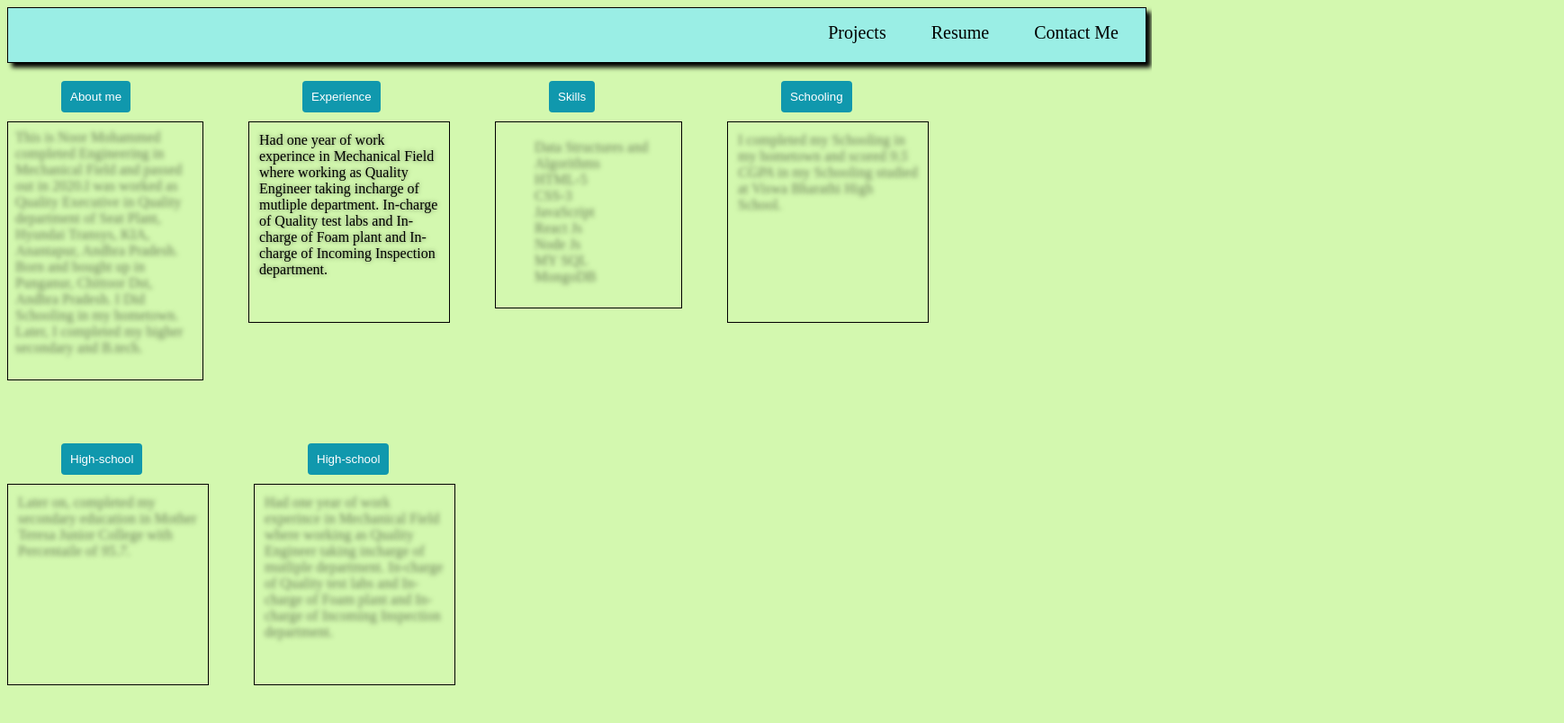
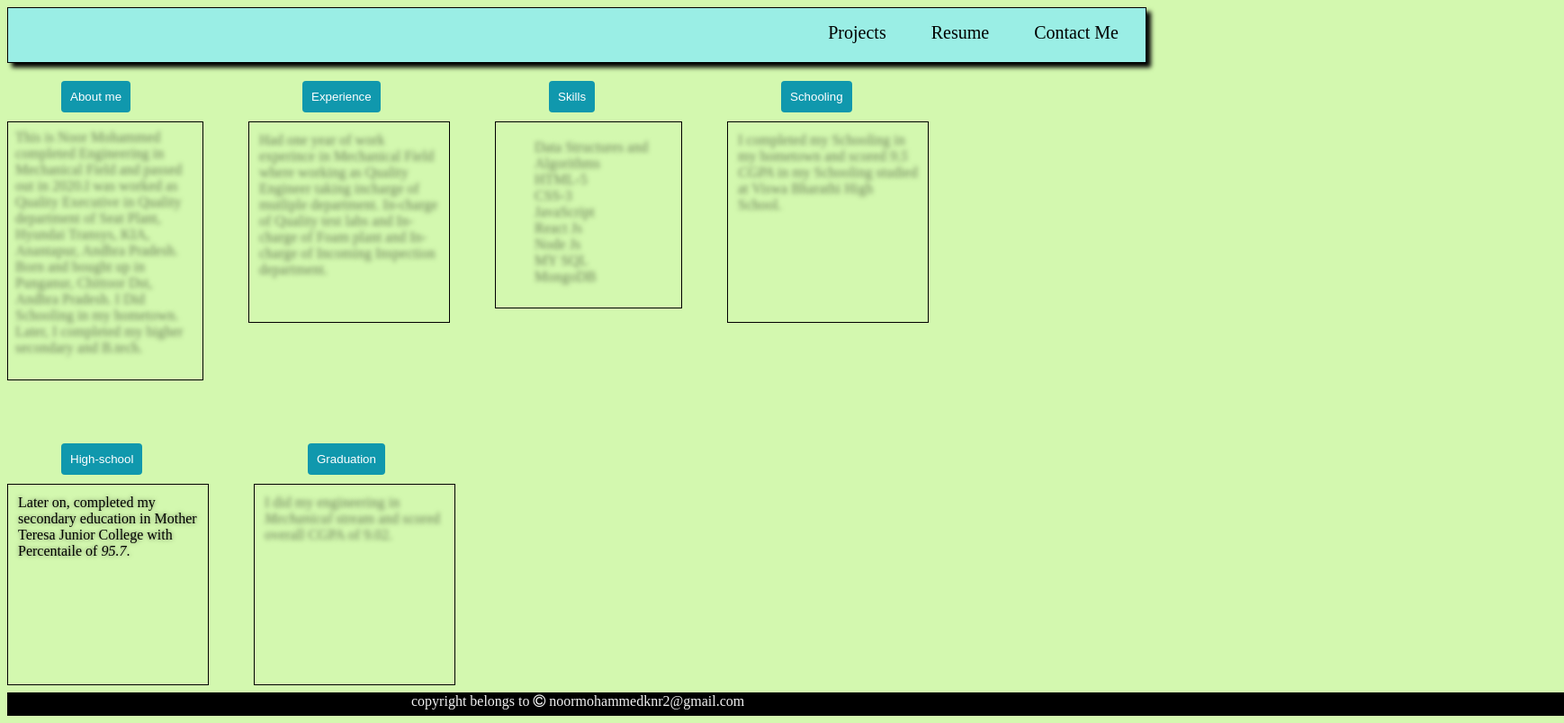
Before and after one commit to NOORMOHAMMED789/Noor-Protofolio, a plain HTML site: page assests/Home/Homepage.html in a window 1280 px wide. Both pictures are taken after a click on the button "High-school". Shown: the whole page at 90% size, 1738 px wide, since content can reach past the window. Drawn offline with Linux system fonts and the light colour scheme.

Commit message:
updated the footer

```diff
--- a/assests/Home/Homepage.html
+++ b/assests/Home/Homepage.html
@@ -86,28 +86,31 @@
         </section>
       </aside>
       <aside class="utility-box">
-        <button class="aboutme-btn" onclick="ExperienceChange()">
+        <button class="aboutme-btn" onclick="highSchoolChange()">
           High-school
         </button>
-        <section class="experience">
+        <section class="high-school">
           Later on, completed my secondary education in Mother Teresa Junior
           College with Percentaile of <cite>95.7</cite>.
         </section>
       </aside>
       <aside class="utility-box">
-        <button class="aboutme-btn" onclick="ExperienceChange()">
-          High-school
+        <button class="aboutme-btn" onclick="graduationChange()">
+          Graduation
         </button>
-        <section class="experience">
-          Had one year of work experince in Mechanical Field where working as
-          Quality Engineer taking incharge of mutliple department. In-charge of
-          Quality test labs and In-charge of Foam plant and In-charge of
-          Incoming Inspection department.
+        <section class="graduation">
+          I did my engineering in <cite>Mechanical</cite> stream and scored
+          overall CGPA of 9.02.
         </section>
       </aside>
     </section>
 
-    <footer class="footer"></footer>
+    <footer class="footer">
+      copyright belongs to
+      <i class="fa fa-copyright" aria-hidden="true"></i>
+        noormohammedknr2@gmail.com</i
+      >
+    </footer>
     <script src="../scripts/script.js"></script>
   </body>
 </html>
--- a/assests/scripts/script.js
+++ b/assests/scripts/script.js
@@ -3,6 +3,8 @@ const aboutmeEl = document.querySelector(".about-me");
 const skillsEl = document.querySelector(".skills");
 const experienceEl = document.querySelector(".experience");
 const schoolEl = document.querySelector(".schooling");
+const highSchoolEl = document.querySelector(".high-school");
+const graduationEl = document.querySelector(".graduation");
 
 const aboutMeChange = () => {
   aboutmeEl.classList.toggle("toggle");
@@ -19,3 +21,11 @@ const ExperienceChange = () => {
 const schoolChange = () => {
   schoolEl.classList.toggle("toggle");
 };
+
+const highSchoolChange = () => {
+  highSchoolEl.classList.toggle("toggle");
+};
+
+const graduationChange = () => {
+  graduationEl.classList.toggle("toggle");
+};
--- a/assests/styles/Homepage.css
+++ b/assests/styles/Homepage.css
@@ -90,8 +90,35 @@ body {
   text-shadow: 0 0 5px rgba(0, 0, 0, 0.5);
   color: transparent;
 }
+
+.high-school {
+  padding: 11px;
+  width: 200px;
+  height: 200px;
+  border: 1px solid black;
+  text-shadow: 0 0 5px rgba(0, 0, 0, 0.5);
+  color: transparent;
+}
+
+.graduation {
+  padding: 11px;
+  width: 200px;
+  height: 200px;
+  border: 1px solid black;
+  text-shadow: 0 0 5px rgba(0, 0, 0, 0.5);
+  color: transparent;
+}
 .toggle {
   color: black;
+}
+.footer {
+  width: 100vw;
+  height: 3vh;
+  border: 1px solid black;
+  background-color: black;
+  color: #f1f1f1;
+  margin-top: 1vh;
+  padding-left: 35vw;
 }
 
 @media only screen and (max-width: 576px) {
```
